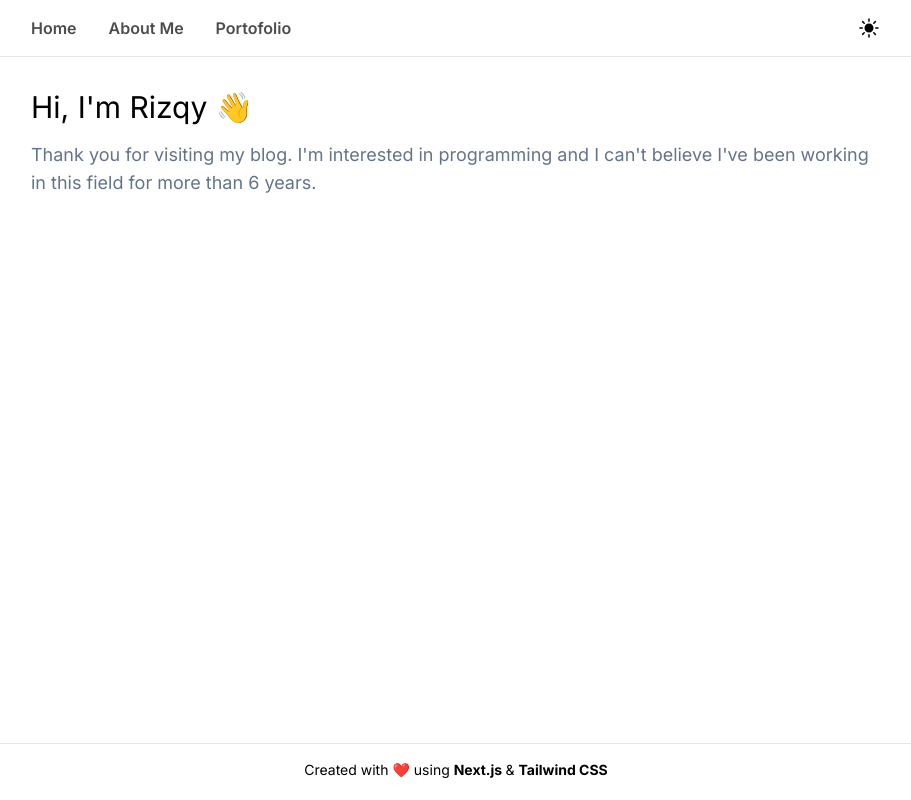
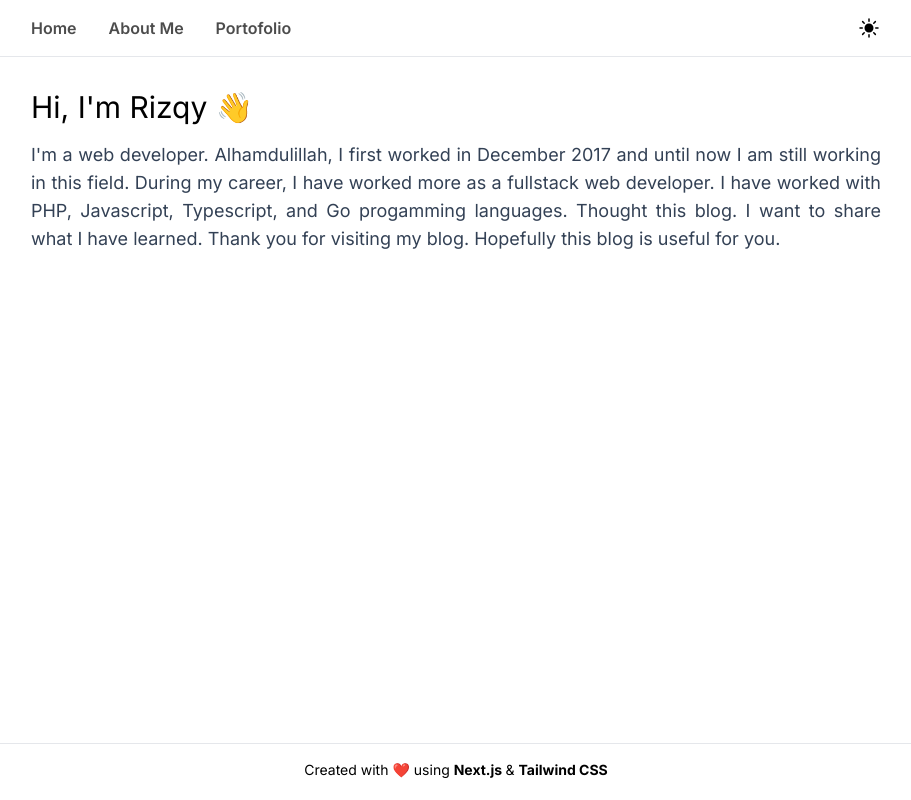
Before and after one commit to rizqydev/blog, a Next.js app: page /about in a window 1280 px wide. Shown: the whole page, without its empty margins (184-1095 px from the left). Built offline with nearby package versions, Linux system fonts and the light colour scheme; a web font is replaced by a local one.

Commit message:
feat: update

```diff
--- a/src/app/about/page.tsx
+++ b/src/app/about/page.tsx
@@ -6,9 +6,10 @@ export default function About() {
   return (
     <div>
       <h1 className="text-3xl">Hi, I&apos;m Rizqy 👋</h1>
-      <p className="mt-4 text-lg text-slate-500">
-        Thank you for visiting my blog. I&apos;m interested in programming and I can&apos;t believe
-        I&apos;ve been working in this field for more than 6 years.
+      <p className="mt-4 text-lg text-slate-700 text-justify">
+        I'm a web developer. Alhamdulillah, I first worked in December 2017 and until now I am still working in this field.
+        During my career, I have worked more as a fullstack web developer. I have worked with PHP, Javascript, Typescript, and Go progamming languages.
+        Thought this blog. I want to share what I have learned. Thank you for visiting my blog. Hopefully this blog is useful for you.
       </p>
     </div>
   );
--- a/src/app/blog/[slug]/page.tsx
+++ b/src/app/blog/[slug]/page.tsx
@@ -50,7 +50,7 @@ export default async function PostPage({ params }: { params: Promise<{ slug: str
           prose-p:text-justify
           prose-slate dark:prose-h2:text-slate-200 prose-h4:dark:text-slate-100 dark:prose-p:text-slate-300 prose-a:dark:text-slate-100 dark:prose-strong:text-slate-300
           dark:prose-code:text-slate-200
-          dark:prose-pre:bg-slate-500
+          dark:prose-pre:bg-black/90
           dark:prose-li:text-slate-300
           dark:prose-tr:text-slate-300
           dark:prose-th:text-slate-300
--- a/src/components/Navbar.tsx
+++ b/src/components/Navbar.tsx
@@ -9,7 +9,7 @@ export default function Navbar() {
   return (
     <div className="border-b px-4 md:px-0">
       <div className="mx-auto flex justify-between py-4 md:w-[850px]">
-        <ul className="flex gap-8 font-semibold text-black/70 dark:text-slate-400">
+        <ul className="flex gap-8 font-semibold text-black/70 dark:text-slate-100">
           <li>
             <Link href="/">Home</Link>
           </li>
```
